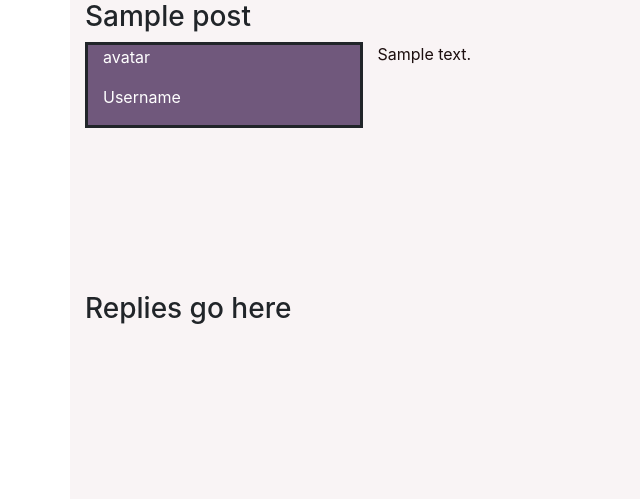
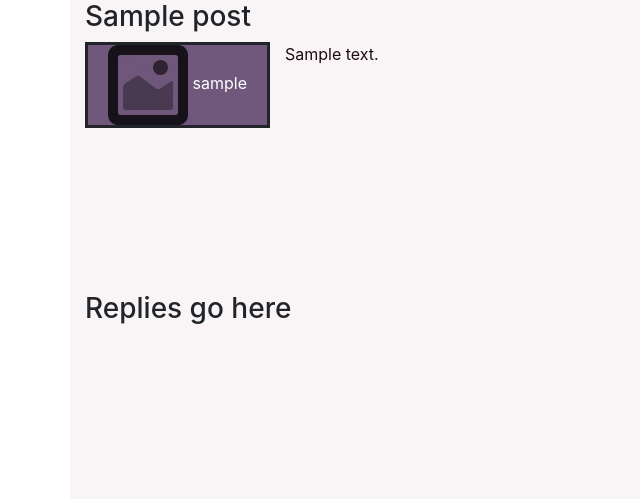
Before and after one commit to SH-anonta/Discussion-Forum, a Django app: page /forum/post/1 in a window 1280 px wide. Shown: the part 90-589 px from the top of the page, without its empty margins (0-640 px from the left). Run offline with Django 3.2, Linux system fonts and the light colour scheme; tables that the repository leaves empty hold one stand-in row (values such as "Sample post"); some libraries are stand-ins or nearby versions.

Commit message:
Create template and view for user profile page Add url mapping to view

```diff
--- a/forum/templates/forum/layout_base_template.html
+++ b/forum/templates/forum/layout_base_template.html
@@ -32,7 +32,7 @@ It also provides default content for Header footer and sidebar
 
             <div id="LoginLogoutLinkContainer" class="col-sm-4 text-right">
                 {%if user.is_authenticated%}
-                    <p class="d-inline mr-2 text-small text-right">{{user.username}}</p>
+                    <a class="d-inline mr-2 text-small text-right" href="{%url 'forum:user_detail' user.pk%}">{{user.username}}</a>
                 {%endif%}
 
                 {%if user.is_authenticated %}
--- a/forum/templates/forum/post_detail.html
+++ b/forum/templates/forum/post_detail.html
@@ -1,4 +1,5 @@
 {%extends 'forum/layout_base_template.html'%}
+{%load static%}
 
 
 {%block HeadContent%}
@@ -21,12 +22,12 @@
             <!---->
             <div class="container">
                 <div class="row">
-                    <div id="AvatarContainer" class="col-sm-3">
-                        <p>avatar</p>
-                        <p>Username</p>
+                    <div class="col-sm-2 AvatarContainer text-center">
+                        <img class="AvatarIMG" src="{%static 'forum/images/placeholder_icon.png' %}"/>
+                        <a href="{%url 'forum:user_detail' post.creator.pk %}">{{post.creator.username}}</a>
                     </div>
 
-                    <div id="PostBodyContainer" class="col-sm-9">
+                    <div id="PostBodyContainer" class="col-sm-10">
                         <p>{{post.content}}</p>
                     </div>
                 </div>
@@ -50,16 +51,25 @@
 {%block PageStyles%}
 
 <style>
-#AvatarContainer{
+.AvatarContainer{
     border-style: solid;
     background-color: #70587C;
 }
-#AvatarContainer *{
+
+.AvatarContainer *{
     color: white;
 }
+
 #PostContentRow{
     min-height: 250px;
 }
+
+.AvatarIMG{
+    height: 80px;
+    width:80px;
+}
+
+
 </style>
 
 {%endblock%}
--- a/forum/unit_tests/test_views.py
+++ b/forum/unit_tests/test_views.py
@@ -36,3 +36,8 @@ class PostDetailTest(TestCase):
     def test_pageLoads(self):
         view = PostDetail()
         # todo implement
+
+class UserDetailTest(TestCase):
+    def test_pageLoads(self):
+        pass
+    #todo implement
--- a/forum/urls.py
+++ b/forum/urls.py
@@ -1,6 +1,6 @@
 from django.urls import path
 
-from forum.views import HomePage, Login, Logout, Register, AboutPage, BoardPosts, PostDetail
+from forum.views import HomePage, Login, Logout, Register, AboutPage, BoardPosts, PostDetail, UserDetail
 
 app_name= 'forum'
 urlpatterns = [
@@ -8,6 +8,8 @@ urlpatterns = [
     path('about', AboutPage.as_view(), name='about_page'),
     path('board/<int:board_id>', BoardPosts.as_view(), name='board_posts'),
     path('post/<int:post_id>', PostDetail.as_view(), name='post_detail'),
+    path('user/<int:user_id>', UserDetail.as_view(), name='user_detail'),
+
 
     path('login', Login.as_view(), name='loginpage'),
     path('logout', Logout.as_view(), name='logout'),
--- a/forum/views.py
+++ b/forum/views.py
@@ -97,3 +97,11 @@ class PostDetail(View):
         }
 
         return render(request, 'forum/post_detail.html', context)
+
+class UserDetail(View):
+    def get(self, request, user_id):
+        user = get_object_or_404(User, pk=user_id)
+        context={
+            'user' : user,
+        }
+        return render(request, 'forum/user_detail.html', context)
```
Also changed, not shown: forum/templates/forum/user_detail.html (added, +18 -0 lines).
